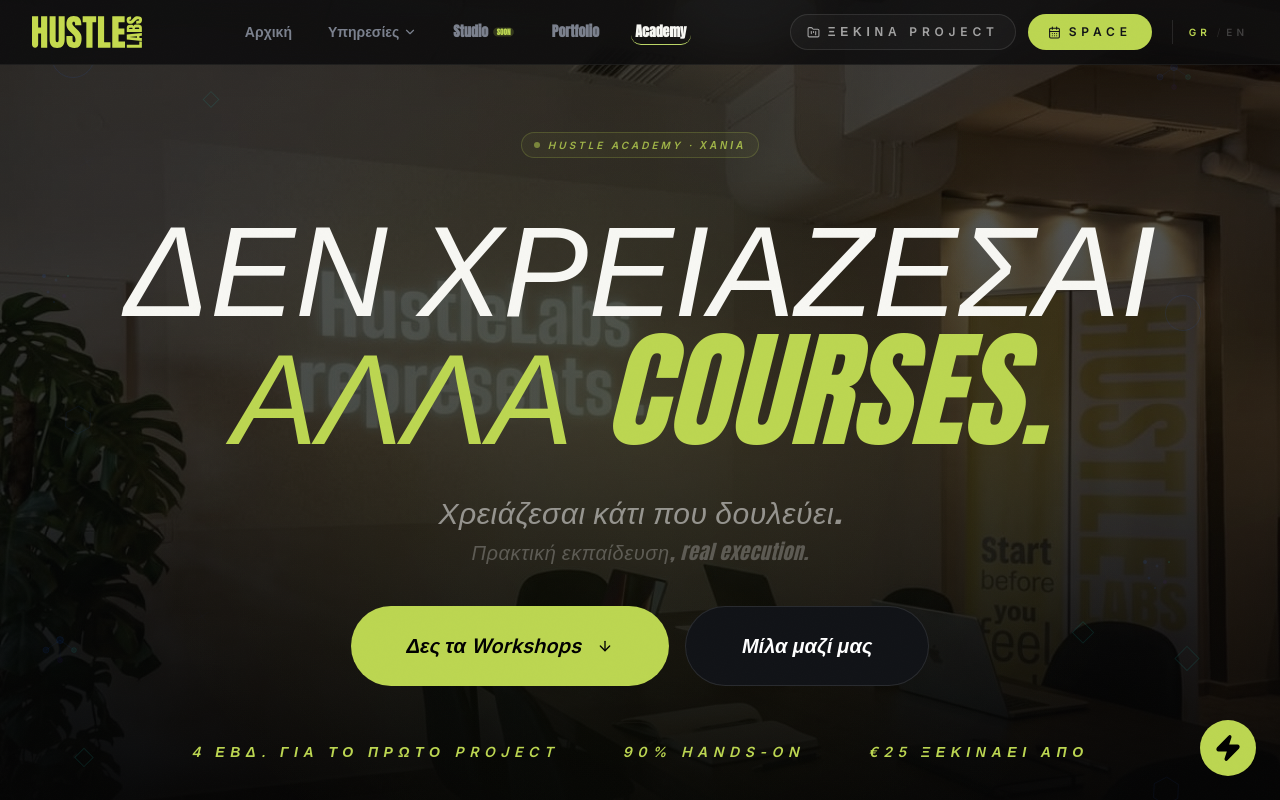
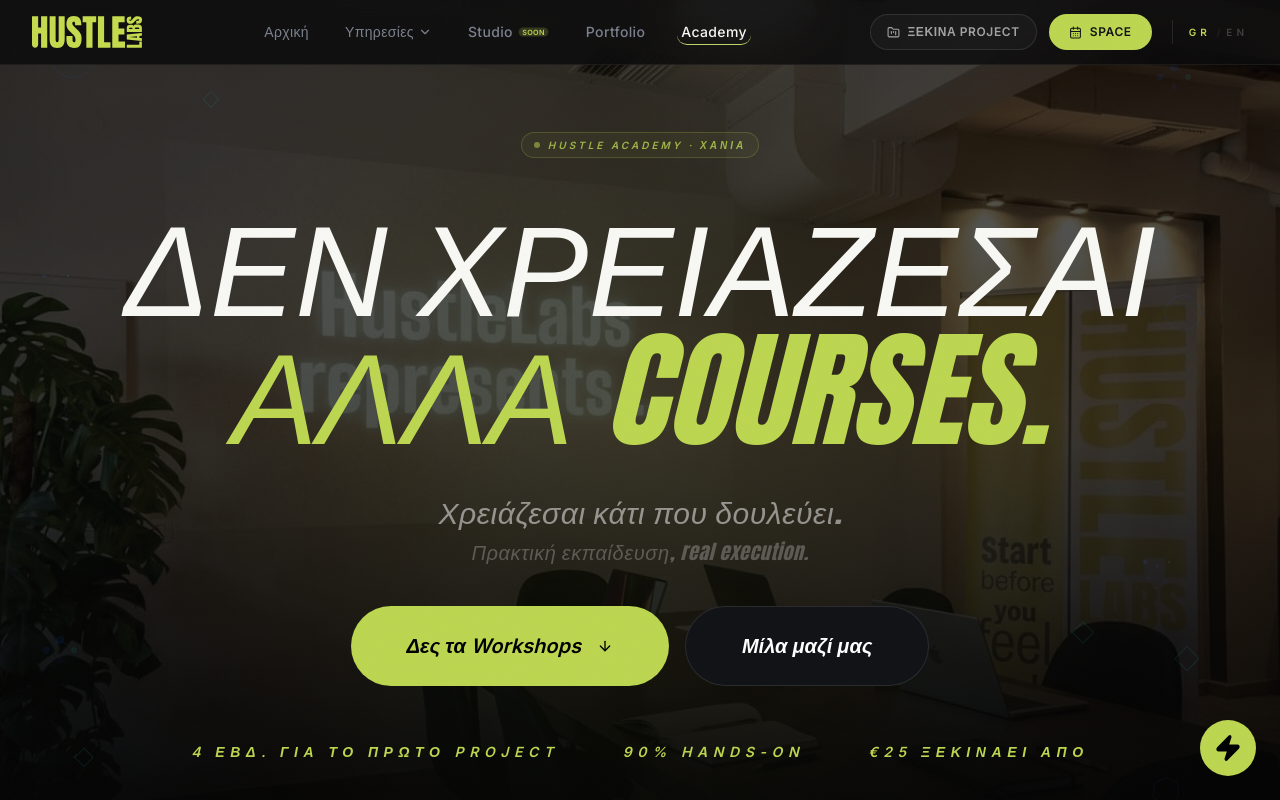
Before and after one commit to hustleadv/hustle-labs-next-gen-growth, a React (Vite) app: page /academy in a window 1280 px wide. Shown: the top 800 px of the page. Built offline with nearby package versions, Linux system fonts and the light colour scheme; the HTML template or start-up script is replaced by a standard one; a web font is replaced by a local one.

Commit message:
fix: header typography - readable nav links and buttons in Greek/English

```diff
--- a/src/components/Header.tsx
+++ b/src/components/Header.tsx
@@ -131,7 +131,7 @@ const Header = () => {
                 >
                   <button
                     className={cn(
-                      "flex items-center gap-1 text-sm font-display font-bold transition-colors hover:text-accent focus-visible:outline-none rounded-sm px-1 py-0.5",
+                      "flex items-center gap-1 text-sm font-medium tracking-wide transition-colors hover:text-accent focus-visible:outline-none rounded-sm px-1 py-0.5",
                       isActive ? "text-foreground" : "text-muted-foreground"
                     )}
                   >
@@ -160,7 +160,7 @@ const Header = () => {
                                   <sub.icon size={18} className="text-primary group-hover:scale-110 transition-transform" />
                                 </div>
                                 <div>
-                                  <div className="text-sm font-display font-bold text-foreground">{sub.label}</div>
+                                  <div className="text-sm font-semibold tracking-wide text-foreground">{t(sub.label)}</div>
                                   <div className="text-[10px] text-muted-foreground leading-tight">{sub.desc}</div>
                                 </div>
                               </Link>
@@ -183,7 +183,7 @@ const Header = () => {
                 to={item.path}
                 aria-current={isActive ? "page" : undefined}
                 className={cn(
-                  "text-sm font-display font-bold transition-colors hover:text-primary focus-visible:outline-none focus-visible:ring-2 focus-visible:ring-ring focus-visible:ring-offset-2 focus-visible:ring-offset-background rounded-sm px-1 py-0.5 relative group/navitem flex items-center gap-1",
+                  "text-sm font-medium tracking-wide transition-colors hover:text-primary focus-visible:outline-none focus-visible:ring-2 focus-visible:ring-ring focus-visible:ring-offset-2 focus-visible:ring-offset-background rounded-sm px-1 py-0.5 relative group/navitem flex items-center gap-1",
                   isActive
                     ? isOverLight ? "text-slate-900 border-b border-primary" : "text-foreground border-b border-accent"
                     : isOverLight ? "text-slate-500 hover:text-slate-900" : "text-muted-foreground"
@@ -209,7 +209,7 @@ const Header = () => {
               onMouseEnter={() => setActiveTooltip("project")}
               onMouseLeave={() => setActiveTooltip(null)}
               className={cn(
-                "flex items-center gap-2 h-9 px-4 rounded-full text-xs font-black uppercase tracking-widest transition-all duration-300",
+                "flex items-center gap-2 h-9 px-4 rounded-full text-xs font-semibold uppercase tracking-wider transition-all duration-300",
                 isOverLight
                   ? "text-slate-600 border border-slate-200 hover:border-slate-400 hover:text-slate-900 bg-transparent"
                   : "text-white/60 border border-white/10 hover:border-white/25 hover:text-white/90 bg-white/[0.03] hover:bg-white/[0.06]"
@@ -242,7 +242,7 @@ const Header = () => {
               to="/hustle-space"
               onMouseEnter={() => setActiveTooltip("daypass")}
               onMouseLeave={() => setActiveTooltip(null)}
-              className="group relative flex items-center gap-2 h-9 px-5 rounded-full bg-primary text-primary-foreground text-xs font-black uppercase tracking-widest transition-all duration-300 hover:scale-[1.04] hover:shadow-[0_0_20px_hsl(72_62%_58%_/_0.45)] focus-visible:outline-none focus-visible:ring-2 focus-visible:ring-ring"
+              className="group relative flex items-center gap-2 h-9 px-5 rounded-full bg-primary text-primary-foreground text-xs font-semibold uppercase tracking-wider transition-all duration-300 hover:scale-[1.04] hover:shadow-[0_0_20px_hsl(72_62%_58%_/_0.45)] focus-visible:outline-none focus-visible:ring-2 focus-visible:ring-ring"
             >
               <CalendarDays size={13} className="shrink-0" />
               {t('nav.space')}
```
